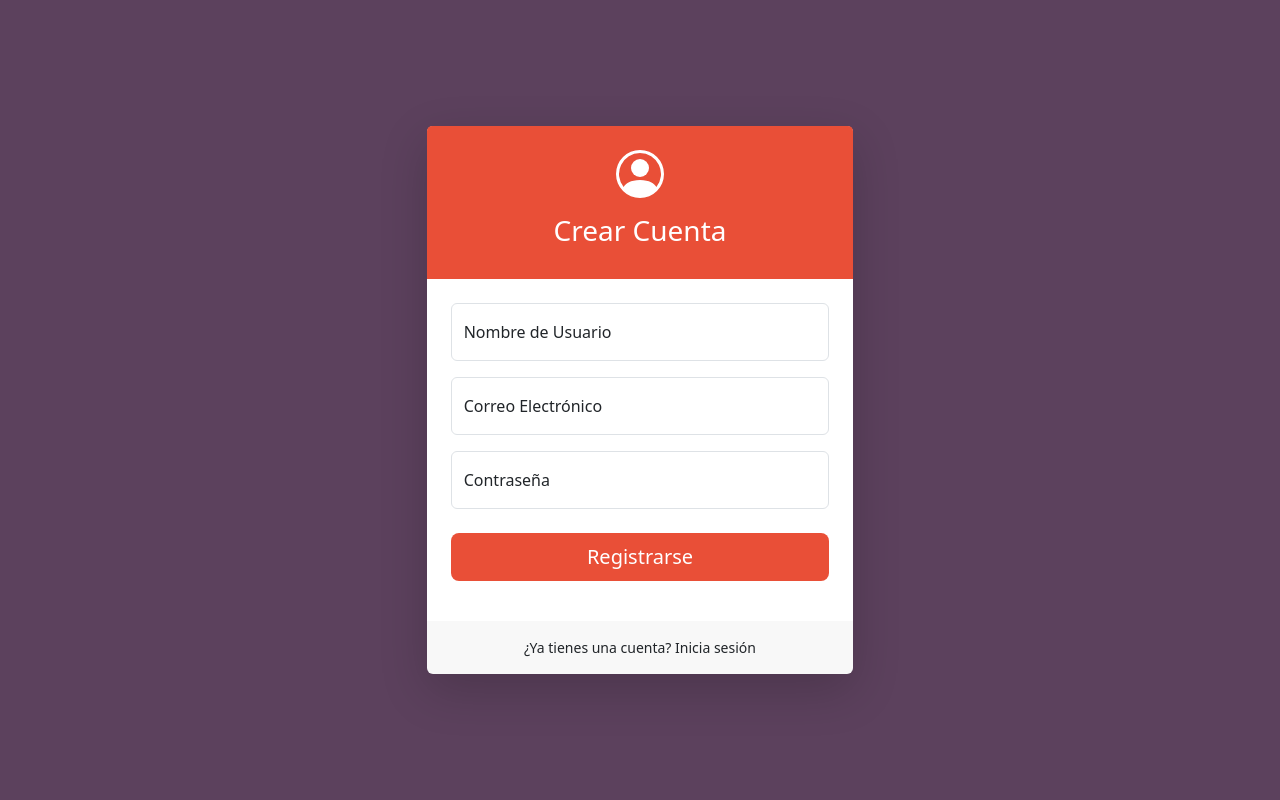
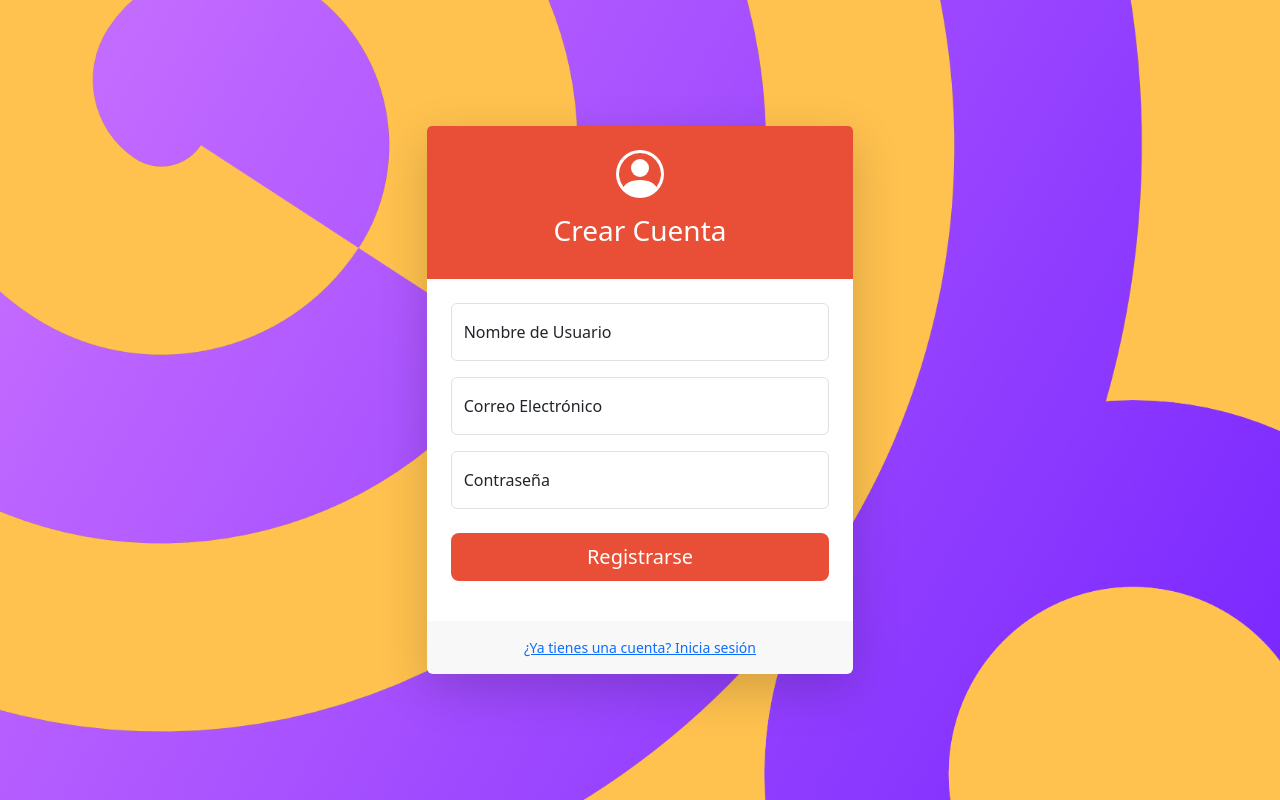
Before and after one commit to sharon0695/IdentificadorDeMariposas, an Angular app in the folder angular-17-app/: page /sing-up in a window 1280 px wide. Built offline with nearby package versions, Linux system fonts and the light colour scheme.

Commit message:
Feat(styles y assets): agrege un fondo y un Icono a la aplicacion

```diff
--- a/angular-17-app/src/app/login/login.html
+++ b/angular-17-app/src/app/login/login.html
@@ -1,4 +1,4 @@
-<div class="d-flex align-items-center justify-content-center vh-100" style="background:#5C415D;">
+<div class="d-flex align-items-center justify-content-center vh-100" style="background-image: url('/fondo/Fondo.png'); background-size: cover; background-position: center; background-repeat: no-repeat;">
 
 
   <div class="col-11 col-sm-8 col-md-6 col-lg-5 col-xl-4">
--- a/angular-17-app/src/app/sing-up/sing-up.html
+++ b/angular-17-app/src/app/sing-up/sing-up.html
@@ -1,4 +1,4 @@
-<div class="d-flex align-items-center justify-content-center vh-100" style="background-color: #5C415D;">
+<div class="d-flex align-items-center justify-content-center vh-100" style="background-image: url('/fondo/Fondo.png'); background-size: cover; background-position: center; background-repeat: no-repeat;">
 
 
   <div class="col-11 col-sm-8 col-md-6 col-lg-5 col-xl-4">
@@ -31,7 +31,7 @@
       </div>
       <div class="card-footer text-center py-3 border-0">
         <div class="small">
-            <a routerLink="/Login">¿Ya tienes una cuenta? Inicia sesión</a>
+            <a href="/Login">¿Ya tienes una cuenta? Inicia sesión</a>
         </div>
       </div>
     </div>
--- a/angular-17-app/src/index.html
+++ b/angular-17-app/src/index.html
@@ -2,10 +2,10 @@
 <html lang="en">
 <head>
   <meta charset="utf-8">
-  <title>Angular17App</title>
+  <title>Mariposada</title>
   <base href="/">
   <meta name="viewport" content="width=device-width, initial-scale=1">
-  <link rel="icon" type="image/x-icon" href="favicon.ico">
+  <link rel="icon" type="image/x-icon" href="ico/Documento.png">
 </head>
 <body>
   <app-root></app-root>
```
Also changed, not shown: angular-17-app/public/fondo/Fondo.png (added), angular-17-app/public/ico/Documento.png (added).
